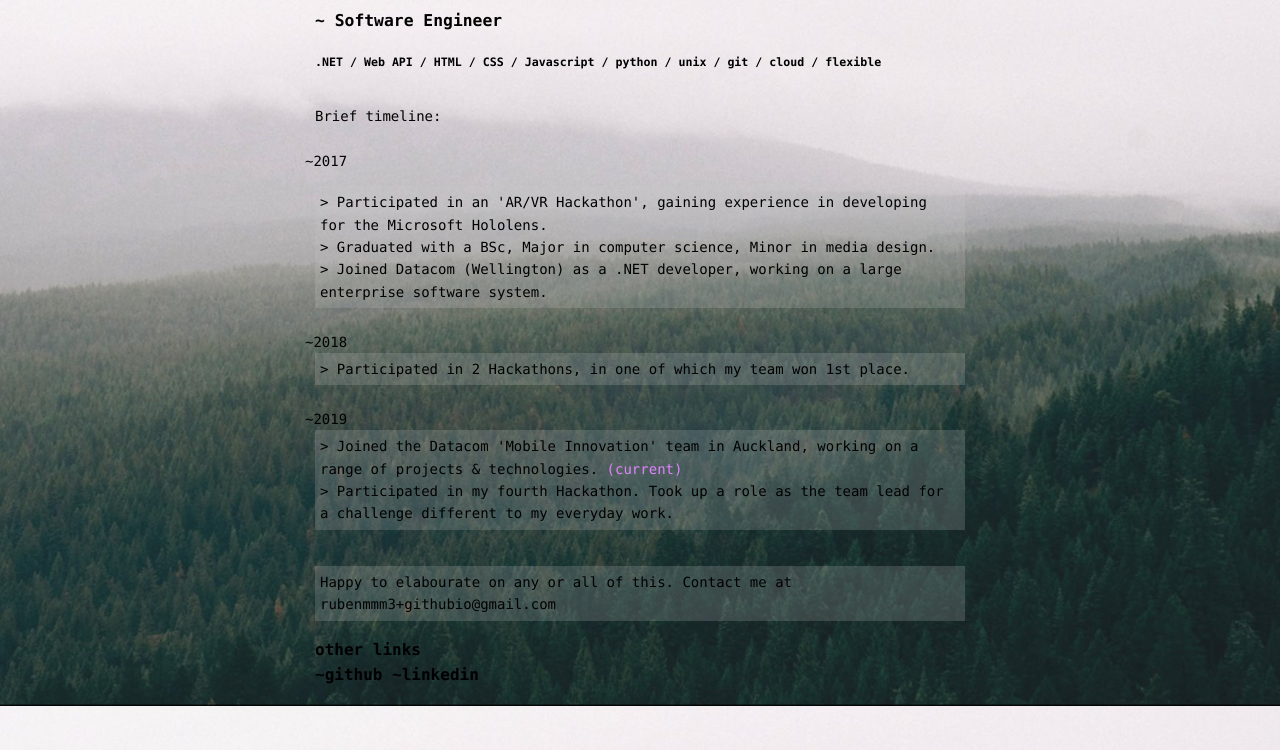
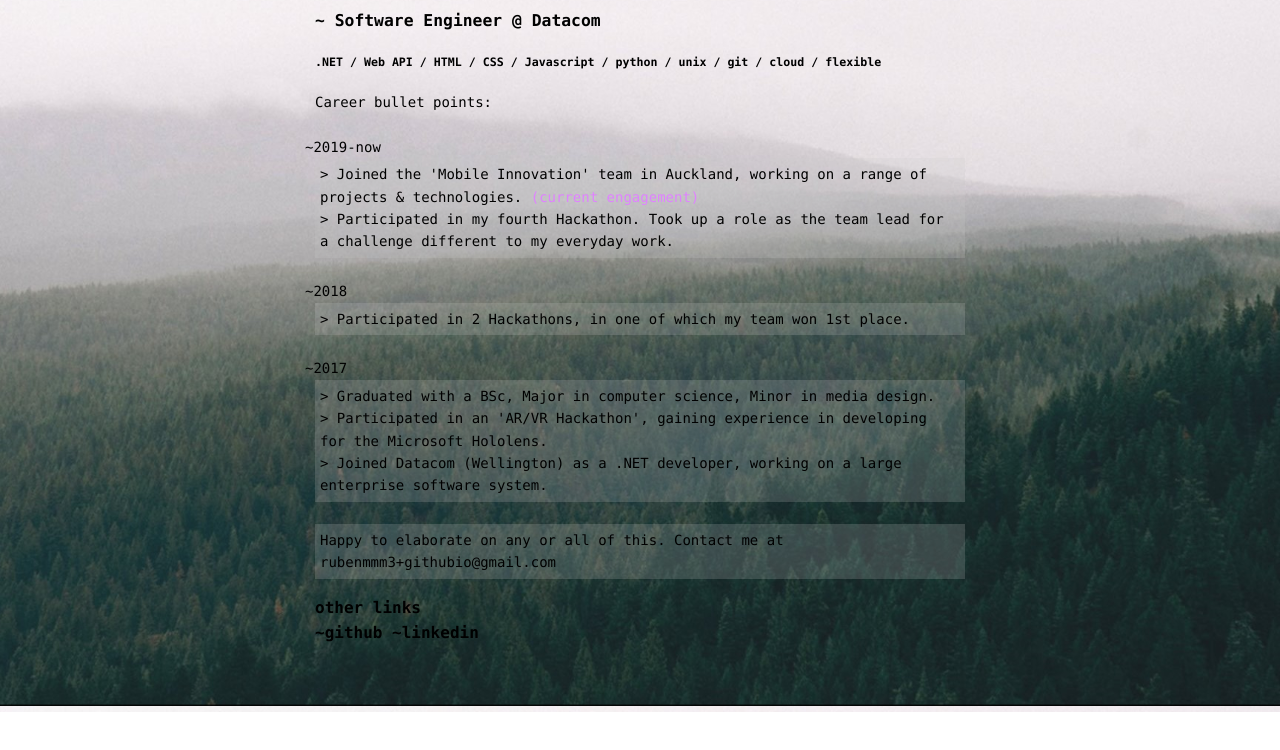
Before and after one commit to RubenMagallanes/RubenMagallanes.github.io, a plain HTML site: page index.html in a window 1280 px wide. Shown: the part 94-844 px from the top of the page. After the commit the page ends 806 px from the top, so only its background shows below. Drawn offline with Linux system fonts and the light colour scheme.

Commit message:
flip timeline to most revent first

```diff
--- a/index.html
+++ b/index.html
@@ -11,22 +11,21 @@
 
 <header id='head'>
   <h1>Ruben Magallanes</h1>
-  <h3>~ Software Engineer </h3>
+  <h3>~ Software Engineer @ Datacom</h3>
   <h5> .NET / Web API / HTML / CSS / Javascript / python / unix / git / cloud / flexible</h5>
 
 </header>
 
 <div>
 
- <p >
-  Brief timeline: <br /><br />
 
+  Career bullet points: <br /><br />
 
-  <span class="year">~2017</span><br />
+  <span class="year">~2019-now</span>
   <div class="year-text">
-  > Participated in an 'AR/VR Hackathon', gaining experience in developing for the Microsoft Hololens. <br />
-  > Graduated with a BSc, Major in computer science, Minor in media design. <br />
-  > Joined Datacom (Wellington) as a .NET developer, working on a large enterprise software system. <br /></div>
+  > Joined the 'Mobile Innovation' team in Auckland, working on a range of projects & technologies. <span style="color:#df83fe">(current engagement)</span> <br />
+  > Participated in my fourth Hackathon. Took up a role as the team lead for a challenge different to my everyday work. <br />
+  </div>
   <br />
 
   <span class="year">~2018</span><br />
@@ -35,16 +34,17 @@
   </div>
   <br />
 
-  <span class="year">~2019</span><br />
+  <span class="year">~2017</span><br />
   <div class="year-text">
-  > Joined the Datacom 'Mobile Innovation' team in Auckland, working on a range of projects & technologies. <span style="color:#df83fe">(current)</span> <br />
-  > Participated in my fourth Hackathon. Took up a role as the team lead for a challenge different to my everyday work. <br />
-  </div>
+  > Graduated with a BSc, Major in computer science, Minor in media design. <br />
+  > Participated in an 'AR/VR Hackathon', gaining experience in developing for the Microsoft Hololens. <br />
+  > Joined Datacom (Wellington) as a .NET developer, working on a large enterprise software system. <br /></div>
   <br />
 
- </p>
+
+
 </div>
-<p class="item">Happy to elabourate on any or all of this. Contact me at <a href="mailto:rubenmmm3+githubio@gmail.com">rubenmmm3+githubio@gmail.com</a></p>
+<p class="item">Happy to elaborate on any or all of this. Contact me at <a href="mailto:rubenmmm3+githubio@gmail.com">rubenmmm3+githubio@gmail.com</a></p>
 
 <p id='links'>other links<br>
   <a href='https://github.com/RubenMagallanes'>~github</a>
```
